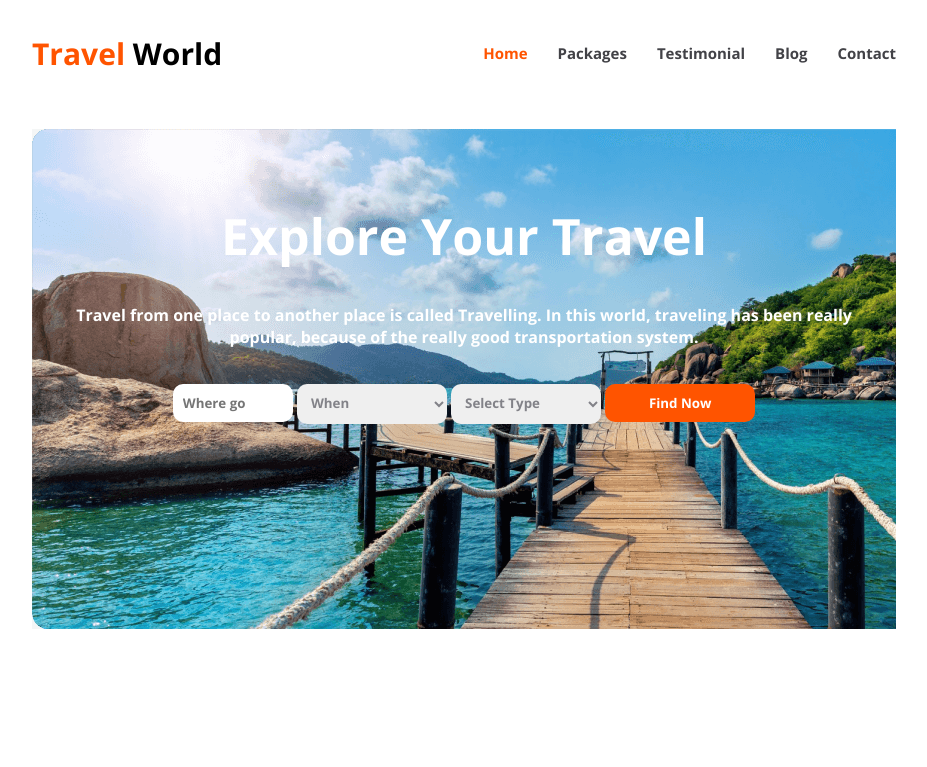
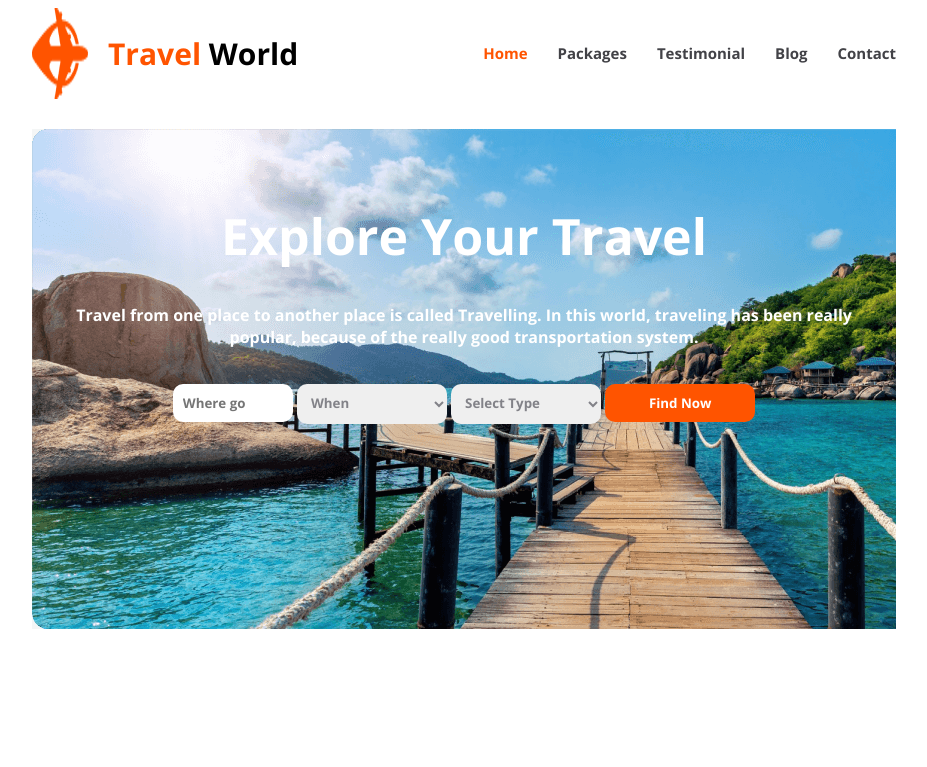
Before and after one commit to MohammadRakib1/assignment-.2, a plain HTML site: page index.html in a window 1280 px wide. Shown: the top 767 px of the page, without its empty margins (176-1103 px from the left). Drawn offline with nearby package versions, Linux system fonts and the light colour scheme.

Commit message:
footer clear

```diff
--- a/index.css
+++ b/index.css
@@ -35,7 +35,12 @@ nav li a {
     text-decoration: none;
 }
 
+.nav-title {
+    display: flex;
+}
+
 .travel-world {
+    margin-left: 20px;
     font-size: 30px;
 }
 
--- a/index.html
+++ b/index.html
@@ -17,7 +17,10 @@
     <!---------------- header section --------------------------->
     <header>
         <nav>
-            <h1 class="travel-world"><span class="travel">Travel</span> World</h1>
+            <div class="nav-title">
+                <img src="Images/Group 40071 (2).png" alt="">
+                <h1 class="travel-world"><span class="travel">Travel</span> World</h1>
+            </div>
             <ul>
                 <li><a href=""><span class="home">Home</span></a></li>
                 <li><a href="">Packages</a></li>
@@ -143,7 +146,8 @@
     <!------------------------- Footer Section ------------------------>
     <footer>
         <div class="footer-title">
-            <h1 class="footer-travel"><span class="travel">Travel</span> world</h1>
+                <img src="Images/Group 40071 (2).png" alt="">
+                <h1 class="footer-travel"><span class="travel">Travel</span> world</h1>
             <p class="para-description">Lorem ipsum dolor sit amet consectetur. Nulla sit viverra morbi vitae <br>
                 blandit orci potenti vulputate. Leo erat maecenas vitae elementum ultricies nullam.</p>
             <a href=""><i class="fa fa-twitter"></i></a>
```
